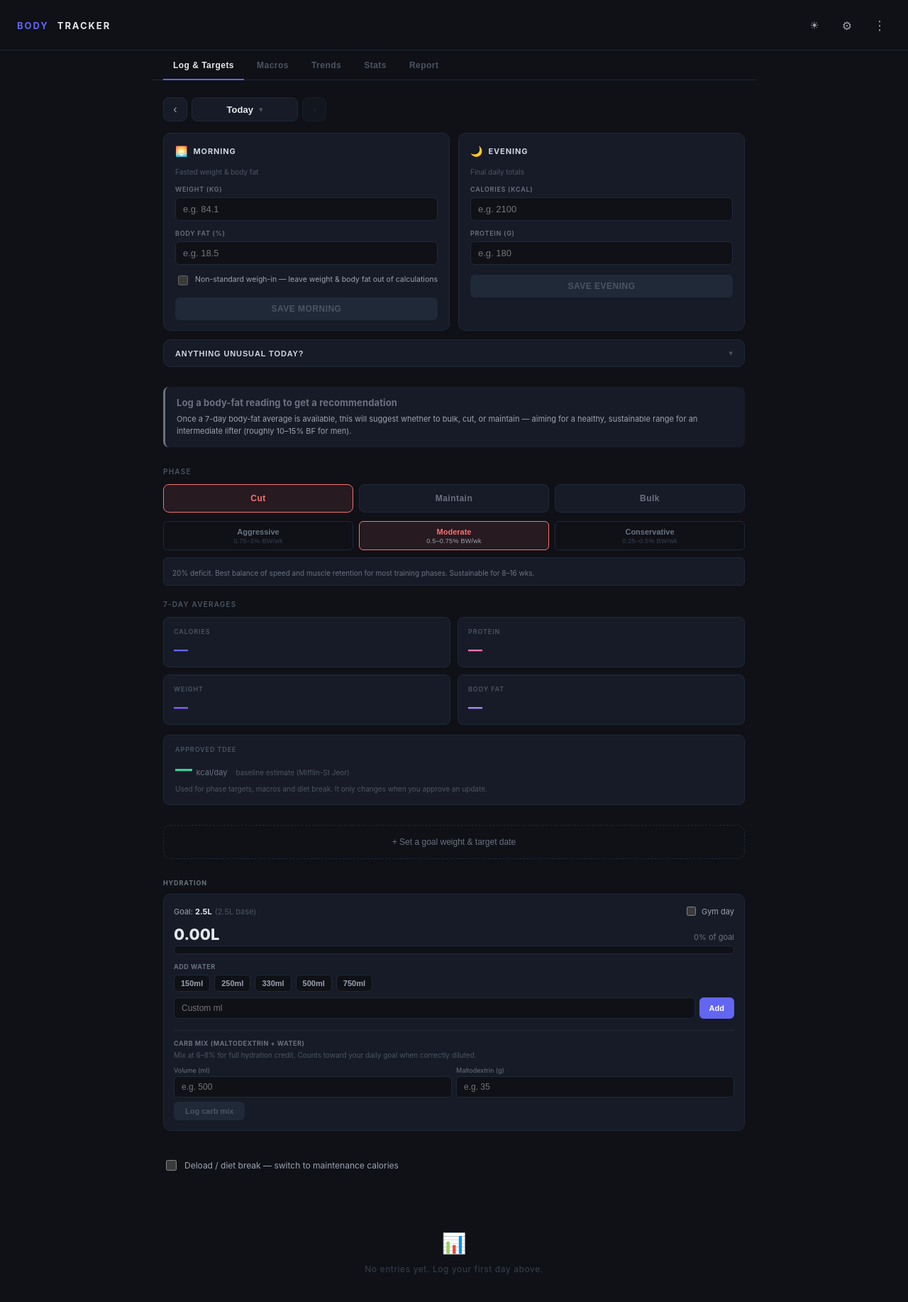
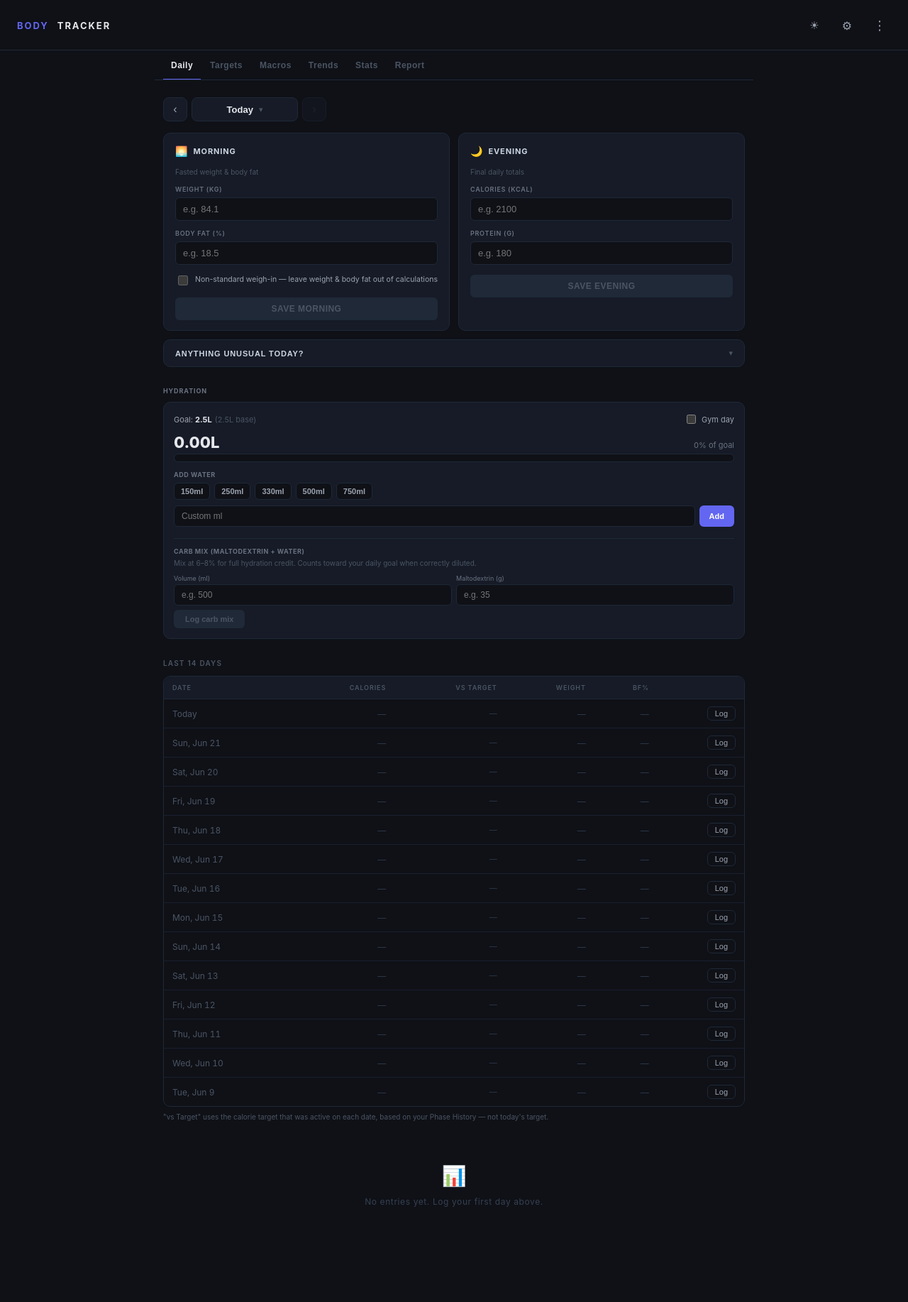
Before and after one commit to mg-data-portfolio/body-tracker, a React (Vite) app: page / in a window 1280 px wide. Shown: the top 1834 px of the page at 71% size. After the commit the page ends 1808 px from the top, so only its background shows below. Built offline with nearby package versions, Linux system fonts and the light colour scheme.

Commit message:
Stage 4: Daily tab, 14-day log, phase change confirm and restore

```diff
--- a/src/App.jsx
+++ b/src/App.jsx
@@ -749,6 +749,8 @@ function recommendPhase(bf) {
   };
 }
 
+const phaseLabel = (p, m) => `${PHASES[p]?.label ?? p}${p !== "maintain" ? " · " + (PHASES[p]?.magnitudes.find(x => x.id === m)?.label || m) : ""}`;
+
 function calcTarget(tdee, phase, magnitudeId) {
   if (!tdee || !phase || !magnitudeId) return null;
   const mag = PHASES[phase]?.magnitudes.find(m => m.id === magnitudeId);
@@ -883,7 +885,7 @@ export default function App() {
   const [saveStatus, setSaveStatus] = useState("");
   const [phase, setPhase] = useState("cut");
   const [magnitude, setMagnitude] = useState("moderate");
-  const [view, setView] = useState("log");
+  const [view, setView] = useState("daily");
   const [range, setRange] = useState("month");
   const [reportRange, setReportRange] = useState("month");
   const [reportCustomStart, setReportCustomStart] = useState("");
@@ -914,6 +916,7 @@ export default function App() {
   const [tdeeParams, setTdeeParams] = useState({ cap: TDEE_DEFAULTS.cap, kcalPerKg: TDEE_DEFAULTS.kcalPerKg });
   const [previewTdee, setPreviewTdee] = useState(false);
   const [flagsOpen, setFlagsOpen] = useState(false);
+  const [olderCount, setOlderCount] = useState(0);
   const fileInputRef = useRef(null);
   const dateInputRef = useRef(null);
 
@@ -1044,9 +1047,62 @@ export default function App() {
     // Append to phase history (replace same-day record so toggling doesn't spam)
     if (changed) {
       const w = latestWeight;
+      const todays = phaseHist.find(h => h.date === today);
       const filtered = phaseHist.filter(h => h.date !== today);
-      savePhaseHist([...filtered, { date: today, phase: p, magnitude: m, weightKg: w ?? null }]);
+      // Remember the setup from before today's FIRST change, so it can be restored from Stats.
+      const prev = todays?.prev ?? { phase, magnitude, cycle };
+      savePhaseHist([...filtered, { date: today, phase: p, magnitude: m, weightKg: w ?? null, prev }]);
     }
+  };
+
+  // Every phase/intensity change asks first: it resets the target and restarts the review window.
+  const requestPhaseChange = (p, m) => {
+    if (p === phase && m === magnitude) return; // tapping what is already selected does nothing
+    const nt = calcTarget(effectiveTDEE, p, m);
+    setDialog({
+      title: "Change phase?",
+      message: `${phaseLabel(phase, magnitude)} → ${phaseLabel(p, m)}\n`
+        + (nt != null ? `Daily target ${baseTarget != null ? baseTarget.toLocaleString() : "—"} → ${nt.toLocaleString()} kcal.\n` : "")
+        + "This restarts your 2-week calorie review window. You can undo it afterwards by deleting the record in Stats → Phase History.",
+      actions: [
+        { label: "Change phase", style: "primary", onClick: () => { setDialog(null); setPhaseAndMag(p, m); } },
+        { label: "Cancel", style: "ghost", onClick: () => setDialog(null) },
+      ],
+    });
+  };
+
+  const restorePhase = (rec) => {
+    const pr = rec.prev;
+    setPhase(pr.phase); setMagnitude(pr.magnitude); persistSettings(pr.phase, pr.magnitude);
+    if (pr.cycle) saveCycle(pr.cycle);
+    savePhaseHist(phaseHist.filter(h => h.date !== rec.date));
+    showToast("Previous phase and target restored");
+  };
+  const requestDeletePhase = (date) => {
+    const rec = phaseHist.find(h => h.date === date);
+    const removeOnly = () => { setDialog(null); savePhaseHist(phaseHist.filter(h => h.date !== date)); showToast("Phase record removed"); };
+    const newest = [...phaseHist].sort((a, b) => b.date.localeCompare(a.date))[0]?.date;
+    if (!(rec?.prev && date === newest)) {
+      setDialog({
+        title: "Delete phase record?",
+        message: `Remove the phase change logged on ${date}? This only affects the history log — not your entries or your target.`,
+        actions: [
+          { label: "Delete", style: "danger", onClick: removeOnly },
+          { label: "Cancel", style: "ghost", onClick: () => setDialog(null) },
+        ],
+      });
+      return;
+    }
+    const pt = rec.prev.cycle?.lockedTarget;
+    setDialog({
+      title: "Delete phase record?",
+      message: `Restore your previous setup, or only remove the record?\n\nRestore: back to ${phaseLabel(rec.prev.phase, rec.prev.magnitude)}${pt != null ? ` with a target of ${pt.toLocaleString()} kcal` : ""} and your review window as it was. Any later target changes (a review or TDEE update) are undone.\n\nRemove only: your current phase and target stay as they are.`,
+      actions: [
+        { label: `Delete & restore${pt != null ? ` (target ${pt.toLocaleString()})` : ""}`, style: "primary", onClick: () => { setDialog(null); restorePhase(rec); } },
+        { label: "Delete record only", style: "danger", onClick: removeOnly },
+        { label: "Cancel", style: "ghost", onClick: () => setDialog(null) },
+      ],
+    });
   };
 
   // Save a partial set of fields into the active date (merge, never overwrite siblings)
@@ -1997,6 +2053,65 @@ export default function App() {
     });
   };
 
+
+  // ── Daily Tracking history: 14 calendar days (empty days get a "Log" button), older entries on request ──
+  const logWindowDates = Array.from({ length: 14 }, (_, i) => addDaysStr(today, -i));
+  const logWindowStart = logWindowDates[logWindowDates.length - 1];
+  const olderLogged = [...sorted].reverse().filter(d => d < logWindowStart);
+  const olderShown = olderLogged.slice(0, olderCount);
+  const renderLogRow = (date, idx, total) => {
+    const raw = entries[date];
+    const empty = !raw;
+    const e = raw ? parseEntry(raw) : { calories: null, weight: null, bf: null, protein: null };
+    const excl = raw ? validReading(raw).excluded : false;
+    const isRecent = last7.some(r => r.date === date);
+    const rowTarget = raw ? targetForDate(date) : null;
+    const rowPhase = phaseOnDate(date).phase;
+    let calDiff = null, calColor = "var(--text-muted)";
+    if (e.calories != null && rowTarget != null) {
+      calDiff = Math.round(e.calories - rowTarget);
+      const over = calDiff > 0;
+      if (rowPhase === "cut") calColor = over ? "#f87171" : "#34d399";
+      else if (rowPhase === "bulk") calColor = over ? "#34d399" : "#f87171";
+      else calColor = Math.abs(calDiff) <= 100 ? "#34d399" : "#f87171";
+    }
+    const flagLabels = FLAG_OPTIONS.filter(f => (raw?.flags || []).includes(f.id)).map(f => f.label);
+    const dateLabel = new Date(date + "T00:00:00").toLocaleDateString(undefined, { weekday: "short", day: "numeric", month: "short" });
+    const exclStyle = excl ? { textDecoration: "line-through", opacity: 0.5 } : undefined;
+    return (
+      <tr key={date} style={{ borderBottom: idx < total - 1 ? "1px solid var(--surface-2)" : "none", background: activeDate === date && date !== today ? "var(--surface-2)" : "transparent" }}>
+        <td title={date} style={{ padding: "10px 12px", whiteSpace: "nowrap", color: empty ? "var(--text-dim)" : isRecent ? "var(--text)" : "var(--text-muted)", fontVariantNumeric: "tabular-nums" }}>
+          {date === today ? "Today" : dateLabel}
+          {isRecent && <span style={{ marginLeft: 6, fontSize: 8, color: "#6366f1", letterSpacing: "0.08em", fontWeight: 700 }}>7D</span>}
+          {flagLabels.length > 0 && <span title={flagLabels.join(", ")} style={{ marginLeft: 6, fontSize: 10, color: "#fbbf24" }}>⚑</span>}
+        </td>
+        <td style={{ padding: "10px 12px", textAlign: "right", color: e.calories != null ? "var(--text)" : "var(--text-faint)", fontVariantNumeric: "tabular-nums" }}>
+          {e.calories != null ? e.calories.toLocaleString() : "—"}
+        </td>
+        <td style={{ padding: "10px 12px", textAlign: "right", fontVariantNumeric: "tabular-nums", fontSize: 11 }}>
+          {calDiff != null
+            ? <span style={{ color: calColor }}>{calDiff > 0 ? "+" : ""}{calDiff}</span>
+            : <span style={{ color: "var(--text-faint)" }}>—</span>}
+        </td>
+        <td style={{ padding: "10px 12px", textAlign: "right", color: e.weight != null ? "var(--text)" : "var(--text-faint)", fontVariantNumeric: "tabular-nums" }}>
+          {e.weight != null ? <span title={excl ? "Excluded: non-standard weigh-in" : undefined} style={exclStyle}>{e.weight.toFixed(1)}</span> : "—"}
+        </td>
+        <td style={{ padding: "10px 12px", textAlign: "right", color: e.bf != null ? "var(--text)" : "var(--text-faint)", fontVariantNumeric: "tabular-nums" }}>
+          {e.bf != null ? <span title={excl ? "Excluded: non-standard weigh-in" : undefined} style={exclStyle}>{`${e.bf.toFixed(1)}%`}</span> : "—"}
+        </td>
+        <td style={{ padding: "10px 12px", textAlign: "right", whiteSpace: "nowrap" }}>
+          {empty ? (
+            <button onClick={() => handleEdit(date)} style={{ background: "none", border: "1px solid var(--border)", borderRadius: 6, color: "var(--text-soft)", cursor: "pointer", fontSize: 11, padding: "3px 10px" }}>Log</button>
+          ) : (
+            <>
+              <button onClick={() => handleEdit(date)} style={{ background: "none", border: "none", color: "var(--text-dim)", cursor: "pointer", fontSize: 11, marginRight: 6, padding: "2px 5px" }}>Edit</button>
+              <button onClick={() => handleDelete(date)} style={{ background: "none", border: "none", color: "var(--border-strong)", cursor: "pointer", fontSize: 11, padding: "2px 5px" }}>✕</button>
+            </>
+          )}
+        </td>
+      </tr>
+    );
+  };
 
   if (!loaded) return (
     <div style={{ minHeight: "100vh", background: "var(--bg)", display: "flex", alignItems: "center", justifyContent: "center" }}>
@@ -2124,9 +2239,10 @@ export default function App() {
       )}
 
       {/* Tab switcher */}
-      <div style={{ borderBottom: "1px solid var(--border)", display: "flex", gap: 4, padding: "0 16px", maxWidth: 820, margin: "0 auto" }}>
+      <div style={{ borderBottom: "1px solid var(--border)", display: "flex", gap: 2, padding: "0 12px", maxWidth: 820, margin: "0 auto", overflowX: "auto", scrollbarWidth: "none" }}>
         {[
-          { id: "log", label: "Log & Targets" },
+          { id: "daily", label: "Daily" },
+          { id: "log", label: "Targets" },
           { id: "macros", label: "Macros" },
           { id: "trends", label: "Trends" },
           { id: "stats", label: "Stats" },
@@ -2137,7 +2253,7 @@ export default function App() {
             onClick={() => setView(t.id)}
             style={{
               background: "none", border: "none", cursor: "pointer",
-              padding: "14px 14px 12px", fontSize: 12, fontWeight: 600,
+              padding: "14px 11px 12px", fontSize: 12, fontWeight: 600, flexShrink: 0, whiteSpace: "nowrap",
               letterSpacing: "0.04em", color: view === t.id ? "var(--text)" : "var(--text-dim)",
               borderBottom: `2px solid ${view === t.id ? "#6366f1" : "transparent"}`,
               marginBottom: -1,
@@ -2171,14 +2287,7 @@ export default function App() {
           <StatsView
             adherence={adherence} phaseHist={phaseHist}
             weekly={weekly} goalInfo={goalInfo} phase={phase} tdeeHistory={tdeeState?.history || []}
-            onDeletePhase={(date) => setDialog({
-              title: "Delete phase record?",
-              message: `Remove the phase change logged on ${date}? This only affects the history log, not your entries.`,
-              actions: [
-                { label: "Delete", style: "danger", onClick: () => { setDialog(null); savePhaseHist(phaseHist.filter(h => h.date !== date)); showToast("Phase record removed"); } },
-                { label: "Cancel", style: "ghost", onClick: () => setDialog(null) },
-              ],
-            })}
+            onDeletePhase={requestDeletePhase}
             onEditPhaseDate={(oldDate, newDate) => {
               if (newDate === oldDate) return;
               if (phaseHist.some(h => h.date === newDate)) {
@@ -2205,7 +2314,7 @@ export default function App() {
             compLast={compLast}
           />
         )}
-        {view === "log" && (
+        {view === "daily" && (
         <>
 
         {/* ── Welcome-back banner after a gap ── */}
@@ -2404,6 +2513,74 @@ export default function App() {
           </div>
         </div>
 
+        {!isToday && (
+          <div style={{ marginTop: 20, fontSize: 10.5, color: "#fbbf24", lineHeight: 1.5 }}>
+            Hydration always tracks today, not the date selected above.
+          </div>
+        )}
+        {/* ── Hydration Tracker ── */}
+        <WaterLogger
+          date={today}
+          waterLog={waterLog}
+          latestWeight={latestWeight}
+          addWaterAmount={addWaterAmount}
+          toggleGymDay={toggleGymDay}
+          undoLastWater={undoLastWater}
+        />
+
+        {/* ── Last 14 days ── */}
+        <div>
+          <div style={{ fontSize: 10, letterSpacing: "0.12em", textTransform: "uppercase", color: "var(--text-dim)", fontWeight: 600, marginBottom: 12 }}>Last 14 days</div>
+          <div style={{ border: "1px solid var(--border)", borderRadius: 10, overflow: "hidden" }}>
+            <table style={{ width: "100%", borderCollapse: "collapse", fontSize: 12 }}>
+              <thead>
+                <tr style={{ borderBottom: "1px solid var(--border)" }}>
+                  {["Date", "Calories", "vs Target", "Weight", "BF%", ""].map((h, i) => (
+                    <th key={i} style={{ padding: "10px 12px", textAlign: i === 0 ? "left" : "right", fontSize: 9, letterSpacing: "0.1em", textTransform: "uppercase", color: "var(--text-dim)", fontWeight: 600, background: "var(--surface)" }}>{h}</th>
+                  ))}
+                </tr>
+              </thead>
+              <tbody>
+                {logWindowDates.map((d, i) => renderLogRow(d, i, logWindowDates.length + olderShown.length))}
+                {olderShown.map((d, i) => renderLogRow(d, logWindowDates.length + i, logWindowDates.length + olderShown.length))}
+              </tbody>
+            </table>
+          </div>
+          <div style={{ marginTop: 8, fontSize: 10, color: "var(--text-dim)" }}>
+            "vs Target" uses the calorie target that was active on each date, based on your Phase History — not today's target.
+          </div>
+          {[...logWindowDates, ...olderShown].some(dt => entries[dt] && validReading(entries[dt]).excluded) && (
+            <div style={{ marginTop: 4, fontSize: 10, color: "var(--text-dim)" }}>
+              Struck-through weight and body fat are marked non-standard and left out of all calculations.
+            </div>
+          )}
+          <div style={{ display: "flex", gap: 8, marginTop: 12, flexWrap: "wrap" }}>
+            {olderLogged.length > olderShown.length && (
+              <button onClick={() => setOlderCount(c => c + 30)}
+                style={{ background: "transparent", color: "var(--text-soft)", border: "1px solid var(--border)", borderRadius: 6, padding: "7px 14px", fontSize: 11, fontWeight: 600, cursor: "pointer" }}>
+                Show older entries ({olderLogged.length - olderShown.length} more)
+              </button>
+            )}
+            {olderShown.length > 0 && (
+              <button onClick={() => setOlderCount(0)}
+                style={{ background: "transparent", color: "var(--text-muted)", border: "none", padding: "7px 8px", fontSize: 11, fontWeight: 600, cursor: "pointer" }}>
+                Hide older
+              </button>
+            )}
+          </div>
+        </div>
+
+        {sorted.length === 0 && (
+          <div style={{ textAlign: "center", padding: "48px 0", color: "var(--border-strong)" }}>
+            <div style={{ fontSize: 28, marginBottom: 12 }}>📊</div>
+            <div style={{ fontSize: 12, letterSpacing: "0.05em" }}>No entries yet. Log your first day above.</div>
+          </div>
+        )}
+        </>
+        )}
+        {view === "log" && (
+        <>
+
         {/* ── Review prompt (2-week cycle due) ── */}
         {review && (
           <div style={{ marginTop: 28, marginBottom: 4, background: "var(--surface)", border: "1px solid #fbbf2455", borderLeft: "3px solid #fbbf24", borderRadius: 8, padding: "14px 16px" }}>
@@ -2445,7 +2622,7 @@ export default function App() {
             <div style={{ fontSize: 11, color: "var(--text-soft)", lineHeight: 1.55, marginBottom: 10 }}>
               You've been cutting for about {Math.round(dietBreak.weeks)} weeks straight. The evidence (Helms; the MATADOR study) supports a planned <strong style={{ color: "var(--text)" }}>maintenance week</strong> every 6–8 weeks of continuous deficit — it helps restore hormones (leptin, thyroid), reduces fatigue, and improves long-term adherence and muscle retention. Eating at maintenance for ~7 days won't undo your progress.
             </div>
-            <button onClick={() => setPhaseAndMag("maintain", "maintain")}
+            <button onClick={() => requestPhaseChange("maintain", "maintain")}
               style={{ background: "#60a5fa", color: "#06121f", border: "none", borderRadius: 6, padding: "7px 14px", fontSize: 11, fontWeight: 700, letterSpacing: "0.03em", cursor: "pointer" }}>
               Switch to maintenance
             </button>
@@ -2458,7 +2635,7 @@ export default function App() {
             <div style={{ fontSize: 13, fontWeight: 700, color: rec.tone, letterSpacing: "0.01em" }}>{rec.headline}</div>
             {rec.phase && (rec.phase !== phase || rec.magnitude !== magnitude) && (
               <button
-                onClick={() => setPhaseAndMag(rec.phase, rec.magnitude)}
+                onClick={() => requestPhaseChange(rec.phase, rec.magnitude)}
                 style={{ background: "transparent", border: `1px solid ${rec.tone}`, color: rec.tone, borderRadius: 6, padding: "5px 12px", fontSize: 10, fontWeight: 600, letterSpacing: "0.05em", textTransform: "uppercase", cursor: "pointer" }}
               >
                 Apply
@@ -2484,7 +2661,7 @@ export default function App() {
                   key={key}
                   onClick={() => {
                     const defaultMag = key === "maintain" ? "maintain" : key === "cut" ? "moderate" : "moderate";
-                    setPhaseAndMag(key, defaultMag);
+                    if (key !== phase) requestPhaseChange(key, defaultMag);
                   }}
                   style={{
                     background: active ? info.color + "1a" : "var(--surface)",
@@ -2507,7 +2684,7 @@ export default function App() {
                 return (
                   <button
                     key={mag.id}
-                    onClick={() => setPhaseAndMag(phase, mag.id)}
+                    onClick={() => requestPhaseChange(phase, mag.id)}
                     style={{
                       background: active ? phaseInfo.color + "1a" : "transparent",
                       border: `1px solid ${active ? phaseInfo.color : "var(--border)"}`,
@@ -2704,16 +2881,6 @@ export default function App() {
         </div>
 
 
-        {/* ── Hydration Tracker ── */}
-        <WaterLogger
-          date={today}
-          waterLog={waterLog}
-          latestWeight={latestWeight}
-          addWaterAmount={addWaterAmount}
-          toggleGymDay={toggleGymDay}
-          undoLastWater={undoLastWater}
-        />
-
         {/* ── Diet Break / Deload ── */}
         <div style={{ marginBottom: 24 }}>
           {dietBreakMode?.active ? (
@@ -2743,84 +2910,6 @@ export default function App() {
           )}
         </div>
 
-        {/* ── Log Table ── */}
-        {displayRows.length > 0 && (
-          <div>
-            <div style={{ fontSize: 10, letterSpacing: "0.12em", textTransform: "uppercase", color: "var(--text-dim)", fontWeight: 600, marginBottom: 12 }}>Log</div>
-            <div style={{ border: "1px solid var(--border)", borderRadius: 10, overflow: "hidden" }}>
-              <table style={{ width: "100%", borderCollapse: "collapse", fontSize: 12 }}>
-                <thead>
-                  <tr style={{ borderBottom: "1px solid var(--border)" }}>
-                    {["Date", "Calories", "vs Target", "Weight", "BF%", ""].map((h, i) => (
-                      <th key={i} style={{ padding: "10px 12px", textAlign: i === 0 ? "left" : i === 5 ? "right" : "right", fontSize: 9, letterSpacing: "0.1em", textTransform: "uppercase", color: "var(--text-dim)", fontWeight: 600, background: "var(--surface)" }}>{h}</th>
-                    ))}
-                  </tr>
-                </thead>
-                <tbody>
-                  {displayRows.map((date, idx) => {
-                    const e = parseEntry(entries[date]);
-                    const excl = validReading(entries[date]).excluded;
-                    const isRecent = last7.some(r => r.date === date);
-                    const rowTarget = targetForDate(date);
-                    const rowPhase = phaseOnDate(date).phase;
-                    let calDiff = null, calColor = "var(--text-muted)";
-                    if (e.calories != null && rowTarget != null) {
-                      calDiff = Math.round(e.calories - rowTarget);
-                      const over = calDiff > 0;
-                      if (rowPhase === "cut") calColor = over ? "#f87171" : "#34d399";
-                      else if (rowPhase === "bulk") calColor = over ? "#34d399" : "#f87171";
-                      else calColor = Math.abs(calDiff) <= 100 ? "#34d399" : "#f87171";
-                    }
-                    return (
-                      <tr key={date} style={{ borderBottom: idx < displayRows.length - 1 ? "1px solid var(--surface-2)" : "none", background: activeDate === date && date !== today ? "var(--surface-2)" : "transparent" }}>
-                        <td style={{ padding: "10px 12px", color: isRecent ? "var(--text)" : "var(--text-muted)", fontVariantNumeric: "tabular-nums" }}>
-                          {date}
-                          {isRecent && <span style={{ marginLeft: 6, fontSize: 8, color: "#6366f1", letterSpacing: "0.08em", fontWeight: 700 }}>7D</span>}
-                        </td>
-                        <td style={{ padding: "10px 12px", textAlign: "right", color: e.calories != null ? "var(--text)" : "var(--text-faint)", fontVariantNumeric: "tabular-nums" }}>
-                          {e.calories != null ? e.calories.toLocaleString() : "—"}
-                        </td>
-                        <td style={{ padding: "10px 12px", textAlign: "right", fontVariantNumeric: "tabular-nums", fontSize: 11 }}>
-                          {calDiff != null
-                            ? <span style={{ color: calColor }}>{calDiff > 0 ? "+" : ""}{calDiff}</span>
-                            : <span style={{ color: "var(--text-faint)" }}>—</span>}
-                        </td>
-                        <td style={{ padding: "10px 12px", textAlign: "right", color: e.weight != null ? "var(--text)" : "var(--text-faint)", fontVariantNumeric: "tabular-nums" }}>
-                          {e.weight != null ? <span title={excl ? "Excluded: non-standard weigh-in" : undefined} style={excl ? { textDecoration: "line-through", opacity: 0.5 } : undefined}>{e.weight.toFixed(1)}</span> : "—"}
-                        </td>
-                        <td style={{ padding: "10px 12px", textAlign: "right", color: e.bf != null ? "var(--text)" : "var(--text-faint)", fontVariantNumeric: "tabular-nums" }}>
-                          {e.bf != null ? <span title={excl ? "Excluded: non-standard weigh-in" : undefined} style={excl ? { textDecoration: "line-through", opacity: 0.5 } : undefined}>{`${e.bf.toFixed(1)}%`}</span> : "—"}
-                        </td>
-                        <td style={{ padding: "10px 12px", textAlign: "right" }}>
-                          <button onClick={() => handleEdit(date)} style={{ background: "none", border: "none", color: "var(--text-dim)", cursor: "pointer", fontSize: 11, marginRight: 6, padding: "2px 5px" }}>Edit</button>
-                          <button onClick={() => handleDelete(date)} style={{ background: "none", border: "none", color: "var(--border-strong)", cursor: "pointer", fontSize: 11, padding: "2px 5px" }}>✕</button>
-                        </td>
-                      </tr>
-                    );
-                  })}
-                </tbody>
-              </table>
-            </div>
-            <div style={{ marginTop: 8, fontSize: 10, color: "var(--text-dim)" }}>
-              "vs Target" uses the calorie target that was active on each date, based on your Phase History — not today's target.
-            </div>
-            {displayRows.some(dt => validReading(entries[dt]).excluded) && (
-              <div style={{ marginTop: 4, fontSize: 10, color: "var(--text-dim)" }}>
-                Struck-through weight and body fat are marked non-standard and left out of all calculations.
-              </div>
-            )}
-            {sorted.length > 30 && (
-              <div style={{ marginTop: 4, fontSize: 10, color: "var(--text-dim)", textAlign: "right" }}>Showing 30 most recent of {sorted.length} entries.</div>
-            )}
-          </div>
-        )}
-
-        {sorted.length === 0 && (
-          <div style={{ textAlign: "center", padding: "48px 0", color: "var(--border-strong)" }}>
-            <div style={{ fontSize: 28, marginBottom: 12 }}>📊</div>
-            <div style={{ fontSize: 12, letterSpacing: "0.05em" }}>No entries yet. Log your first day above.</div>
-          </div>
-        )}
         </>
         )}
       </div>
```
